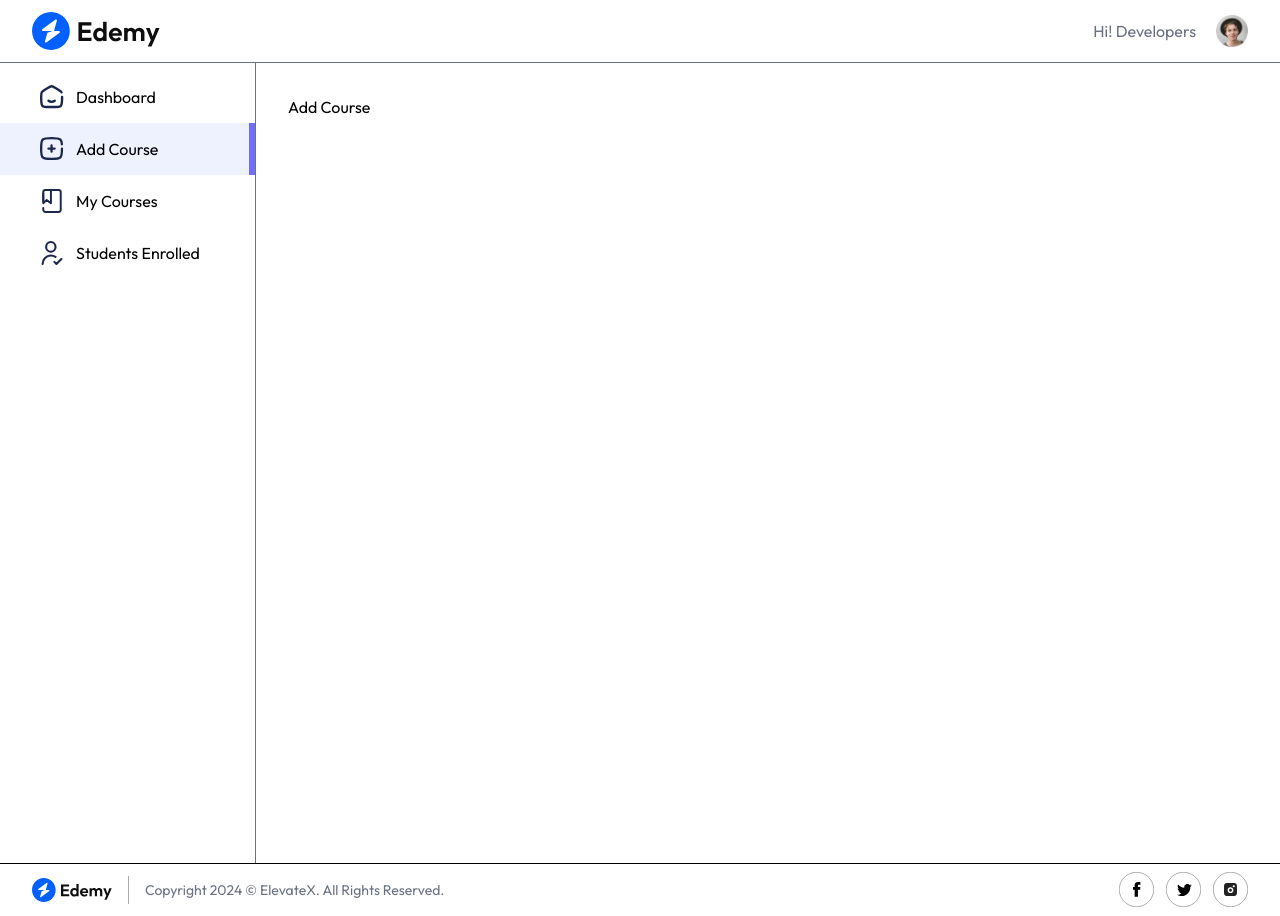
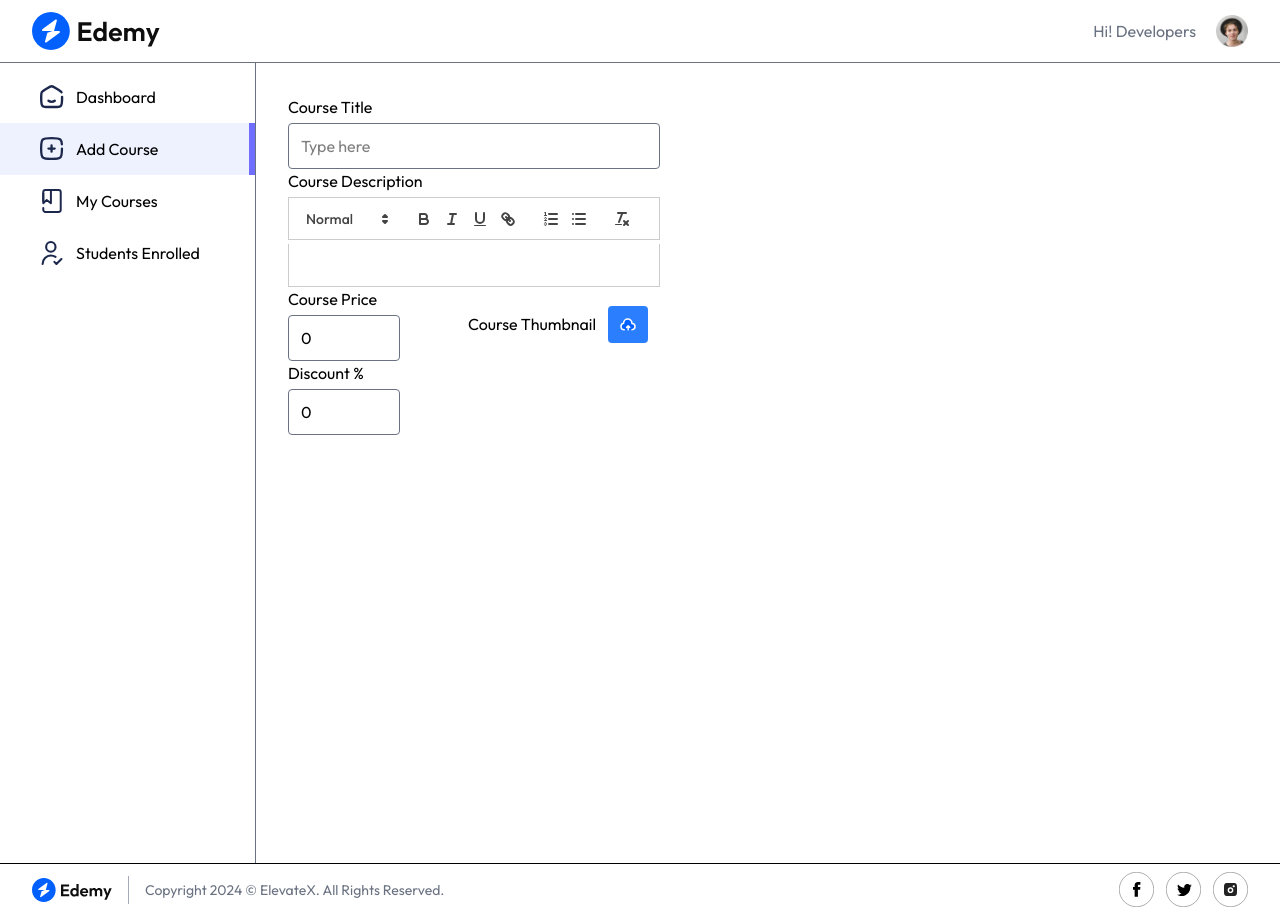
Before and after one commit to mohamad-abdelkhalek/ElevateX, a React (Vite) app in the folder client/: page /educator/add-course in a window 1280 px wide. Built offline with nearby package versions, Linux system fonts and the light colour scheme; no server answers.

Commit message:
Client: Added new course info input fields

```diff
--- a/client/src/App.jsx
+++ b/client/src/App.jsx
@@ -12,6 +12,7 @@ import AddCourse from "./pages/educator/AddCourse";
 import MyCourses from "./pages/educator/MyCourses";
 import StudentsEnrolled from "./pages/educator/StudentsEnrolled";
 import Navbar from "./components/student/Navbar";
+import "quill/dist/quill.snow.css";
 
 const App = () => {
   const isEducatorRoute = useMatch("/educator/*");
--- a/client/src/pages/educator/AddCourse.jsx
+++ b/client/src/pages/educator/AddCourse.jsx
@@ -1,6 +1,7 @@
 import React, { useEffect, useRef, useState } from "react";
 import uniqid from "uniqid";
 import Quill from "quill";
+import { assets } from "../../assets/assets";
 
 const AddCourse = () => {
   const quillRef = useRef(null);
@@ -35,7 +36,77 @@ const AddCourse = () => {
       className="h-screen overflow-scroll flex flex-col items-start
     justify-between md:p-8 md:pb-0 p-4 pt-8 pb-0"
     >
-      <h1>Add Course</h1>
+      <form>
+        <div className="flex flex-col gap-1">
+          <p>Course Title</p>
+          <input
+            onChange={(e) => setCourseTitle(e.target.value)}
+            value={courseTitle}
+            type="text"
+            placeholder="Type here"
+            className="outline-none md:py-2.5
+            py-2 px-3 rounded border border-gray-500"
+            required
+          />
+        </div>
+        <div className="flex flex-col gap-1">
+          <p>Course Description</p>
+          <div ref={editorRef}></div>
+        </div>
+
+        <div className="flex items-center justify-between flex-wrap">
+          <div className="flex flex-col gap-1">
+            <p>Course Price</p>
+            <input
+              onChange={(e) => setCoursePrice(e.target.value)}
+              value={coursePrice}
+              type="number"
+              placeholder="0"
+              className="outline-none md:py-2.5 py-2 w-28 px-3 rounded border
+              border-gray-500"
+              required
+            />
+          </div>
+
+          <div className="flex md:flex-row flex-col items-center gap-3">
+            <p>Course Thumbnail</p>
+            <label htmlFor="thumbnailImage" className="flex items-center gap-3">
+              <img
+                src={assets.file_upload_icon}
+                alt="File upload icon"
+                className="p-3 bg-blue-500 rounded"
+              />
+              <input
+                type="file"
+                id="thumbnailImage"
+                onChange={(e) => setImage(e.target.files[0])}
+                accept="image/*"
+                hidden
+              />
+              <img
+                className="max-h-10"
+                src={image ? URL.createObjectURL(image) : ""}
+                alt=""
+              />
+            </label>
+          </div>
+        </div>
+
+        <div className="flex flex-col gap-1">
+          <p>Discount %</p>
+          <input
+            onChange={(e) => setDiscount(e.target.value)}
+            value={discount}
+            type="number"
+            placeholder="0"
+            min={0}
+            max={100}
+            className="outline-none
+            md:py-2.5 py-2 w-28 px-3 rounded border border-gray-500"
+            required
+          />
+        </div>
+      </form>
     </div>
   );
 };
```
